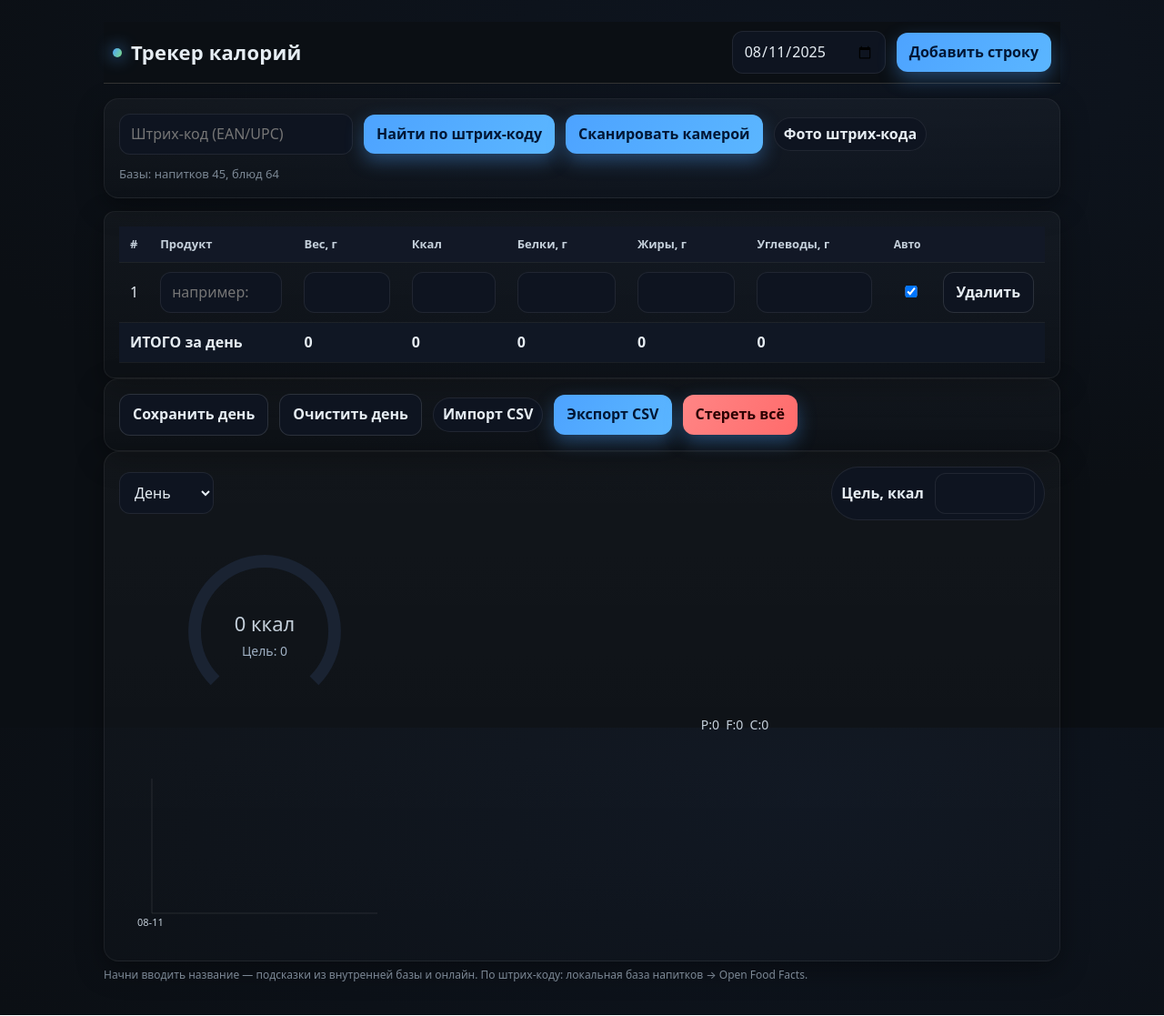
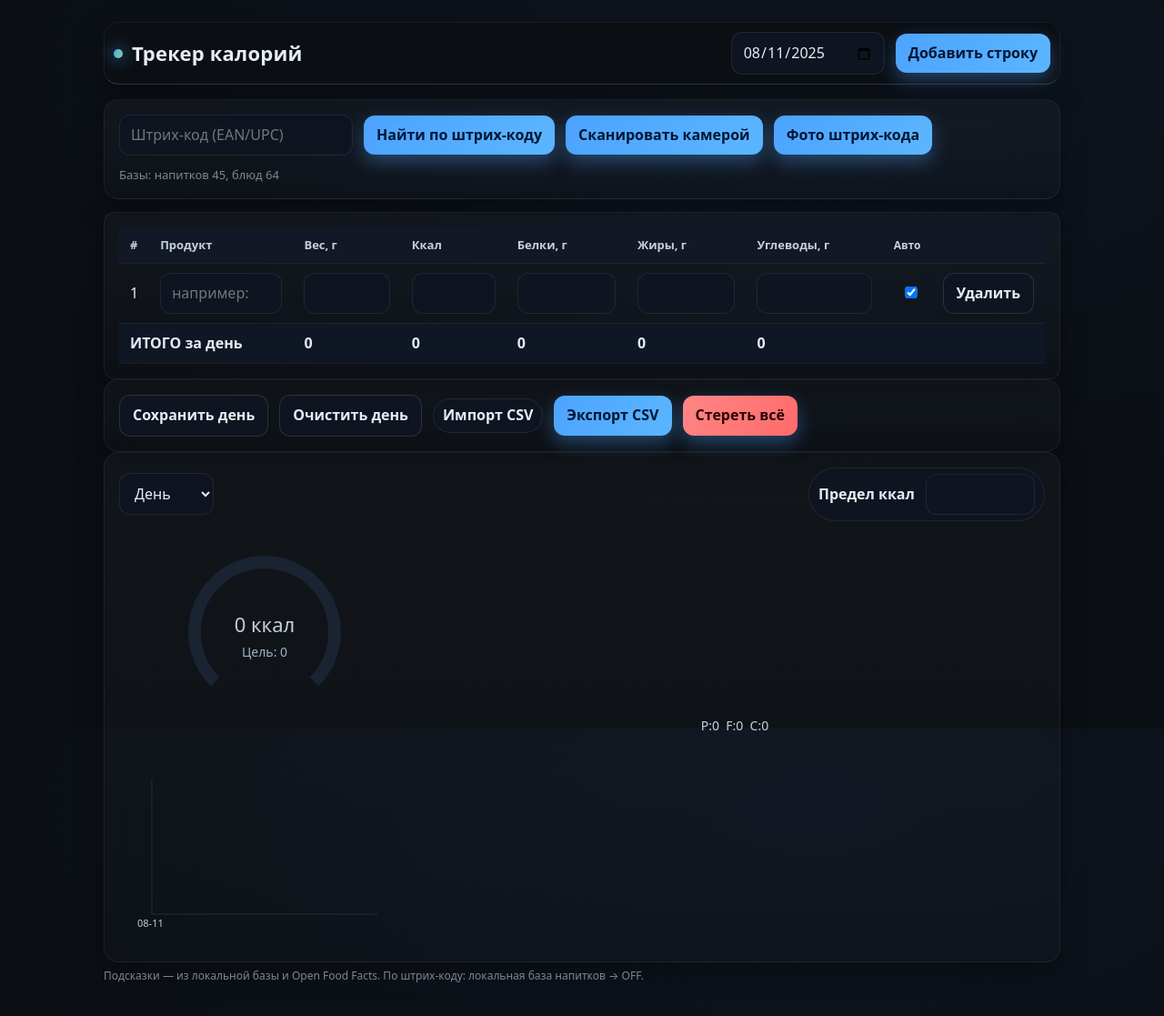
Before and after one commit to peshkovyu-boop/KcalTracker2, a plain HTML site: page index.html in a window 1280 px wide. Shown: the whole page at 91% size. Drawn offline with Linux system fonts and the light colour scheme.

Commit message:
index.html

```diff
--- a/index.html
+++ b/index.html
@@ -8,28 +8,29 @@
   <!-- PWA -->
   <link rel="manifest" href="/manifest.webmanifest" />
   <meta name="theme-color" content="#4da3ff" />
-  <link rel="icon" sizes="192x192" href="icons/icon-192.png" />
-  <link rel="apple-touch-icon" href="icons/icon-192.png" />
+  <link rel="icon" sizes="192x192" href="/icons/icon-192.png" />
+  <link rel="apple-touch-icon" href="/icons/icon-192.png" />
 
   <!-- UI -->
-  <link rel="stylesheet" href="style.css" />
+  <link rel="stylesheet" href="/style.css" />
 
-  <!-- Резервная библиотека для распознавания штрих-кодов, если нет BarcodeDetector -->
+  <!-- Fallback для распознавания штрих-кодов -->
   <script src="https://unpkg.com/@zxing/library@latest"></script>
-  <script src="app.js" defer></script>
+  <script src="/app.js" defer></script>
 </head>
 <body>
   <div class="wrap">
-    <header class="app-header">
+
+    <!-- ЗАКРЕПЛЁННАЯ ШАПКА -->
+    <header class="app-header card">
       <div class="title">
         <span class="dot"></span> Трекер калорий
       </div>
       <div class="row">
         <input id="date" type="date" />
-    <button id="addEntryBtn" type="button">Добавить строку</button>
+        <button id="addEntryBtn" type="button" onclick="window.__addEntry()">Добавить строку</button>
       </div>
     </header>
-
 
     <!-- Блок штрих-кода -->
     <div class="card" style="margin-bottom:14px">
@@ -37,10 +38,11 @@
         <input id="barcode" type="text" placeholder="Штрих-код (EAN/UPC)" inputmode="numeric" />
         <button id="findBarcode" type="button">Найти по штрих-коду</button>
         <button id="scanCamera" type="button">Сканировать камерой</button>
-        <label class="badge" style="cursor:pointer">
-          Фото штрих-кода
+
+        <!-- Фото штрих-кода: такая же синяя кнопка -->
+        <button id="photoBtn" class="photo-btn" type="button">Фото штрих-кода</button>
         <input id="barcodeImage" type="file" accept="image/*" capture="environment" style="display:none" />
-        </label>
+
         <div class="sub" id="lookupStatus"></div>
       </div>
     </div>
@@ -77,7 +79,7 @@
       </table>
     </div>
 
-    <!-- Кнопки управления под таблицей -->
+    <!-- Кнопки управления -->
     <div class="row card" id="actionsRow">
       <button id="saveDay" class="secondary" type="button">Сохранить день</button>
       <button id="clearDay" class="secondary" type="button">Очистить день</button>
@@ -98,9 +100,9 @@
           <option value="year">Год</option>
         </select>
         <div class="spacer"></div>
-        <label class="badge" title="Цель калорий на выбранный период">
-          Цель, ккал
-          <input id="kcalGoal" type="number" min="0" step="50" style="width:110px;margin-left:8px" />
+        <label class="badge" title="Предельное значение калорий за период">
+          Предел ккал
+          <input id="kcalGoal" type="number" min="0" step="50" style="width:120px;margin-left:8px" />
         </label>
       </div>
 
@@ -111,10 +113,9 @@
       </div>
     </div>
 
-    <p class="hint">Начни вводить название — подсказки из внутренней базы и онлайн. По штрих-коду: локальная база напитков → Open Food Facts.</p>
+    <p class="hint">Подсказки — из локальной базы и Open Food Facts. По штрих-коду: локальная база напитков → OFF.</p>
   </div>
 
-  <!-- datalist -->
   <datalist id="foods"></datalist>
 
   <!-- Модал сканера -->
```
Lines whose indentation alone changed are shown as unchanged.
